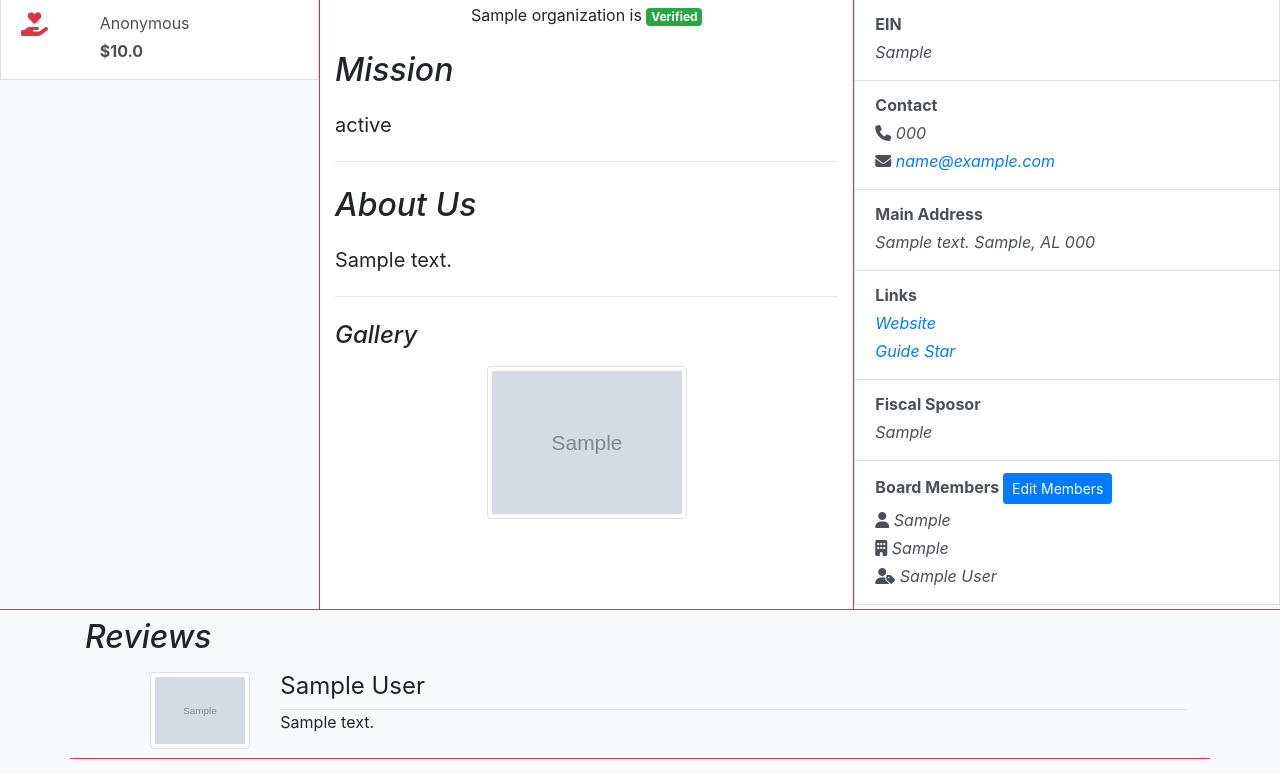
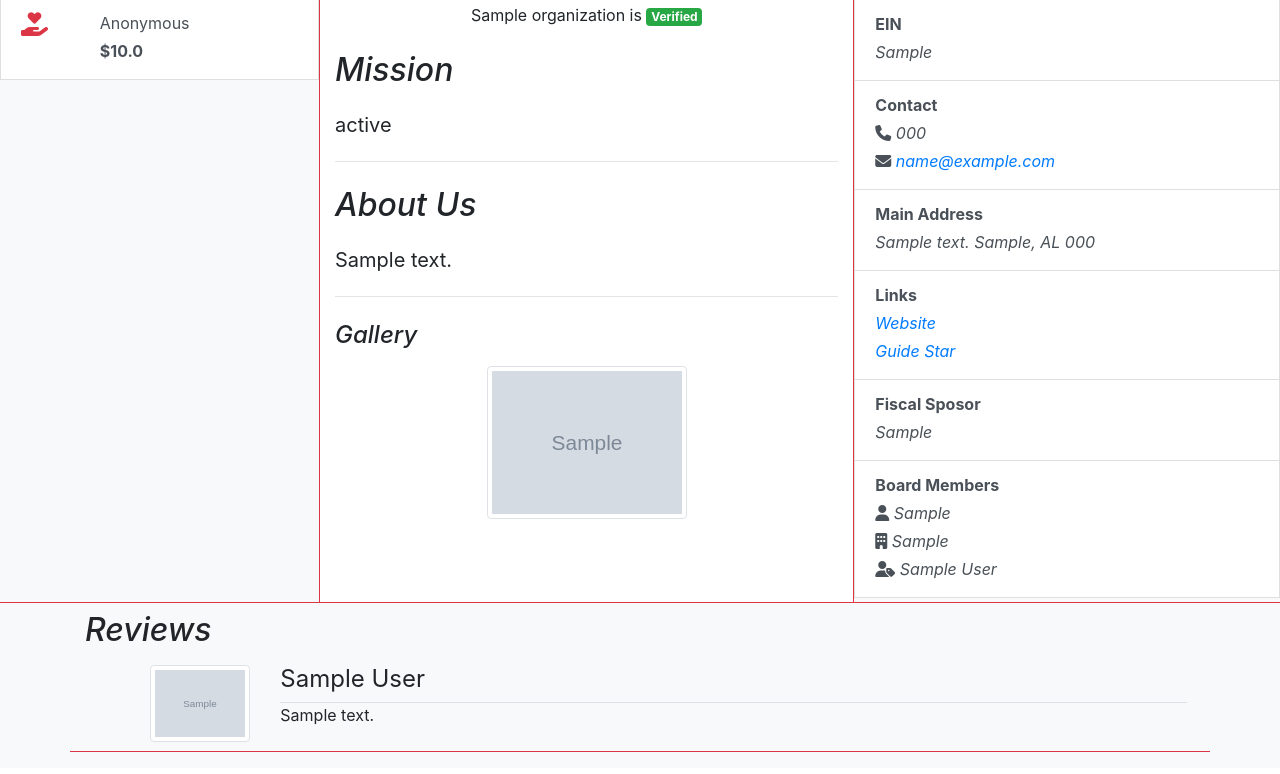
Before and after one commit to vectorNull/donor-advisor, a Django app: page /organizations/1/ in a window 1280 px wide. Shown: the part 290-1064 px from the top of the page. Run offline with Django 3.2, Linux system fonts and the light colour scheme; tables that the repository leaves empty hold one stand-in row (values such as "Sample post"); grey boxes marked "Sample" are stand-in pictures; some libraries are stand-ins or nearby versions.

Commit message:
Update details to hide member button

```diff
--- a/main_app/templates/main_app/organizations/details.html
+++ b/main_app/templates/main_app/organizations/details.html
@@ -112,7 +112,7 @@
                 {%endif%}
                 <div class="list-group-item list-group-item-action flex-column align-items-start">
                     <div class="d-flex w-100 justify-content-between">
-                        <p class="mb-1 font-weight-bold">Board Members <a class="btn btn-sm btn-primary" href="{% url 'org_members_view' organization.id %}">Edit Members</a></p>
+                        <p class="mb-1 font-weight-bold">Board Members {% if organization.user == user%}<a class="btn btn-sm btn-primary" href="{% url 'org_members_view' organization.id %}">Edit Members</a>{% endif %}</p>
                     </div>
                     <div class="carousel slide" id="boardMember" data-ride="carousel">
                         <div class="carousel-inner">
```
